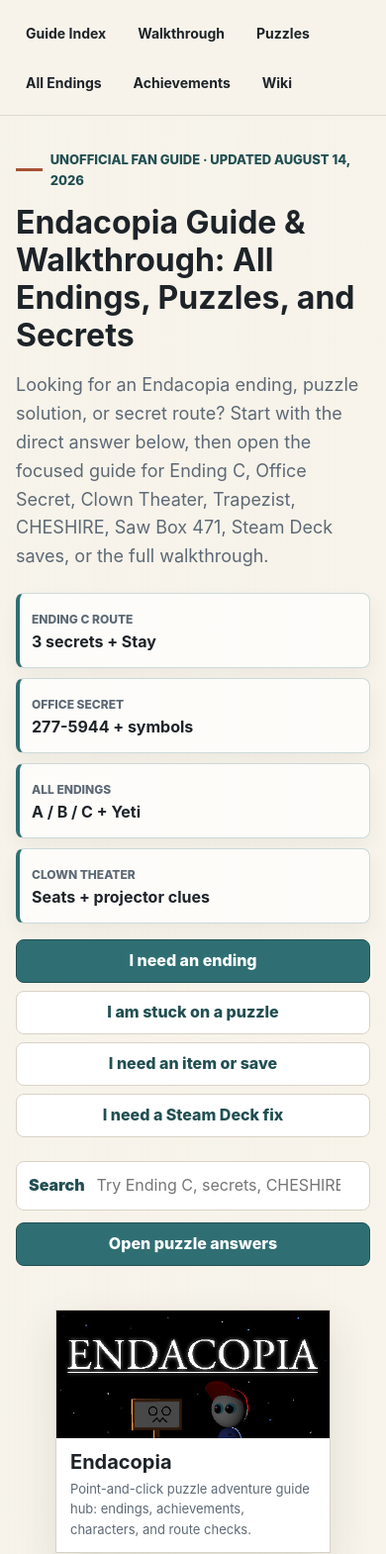
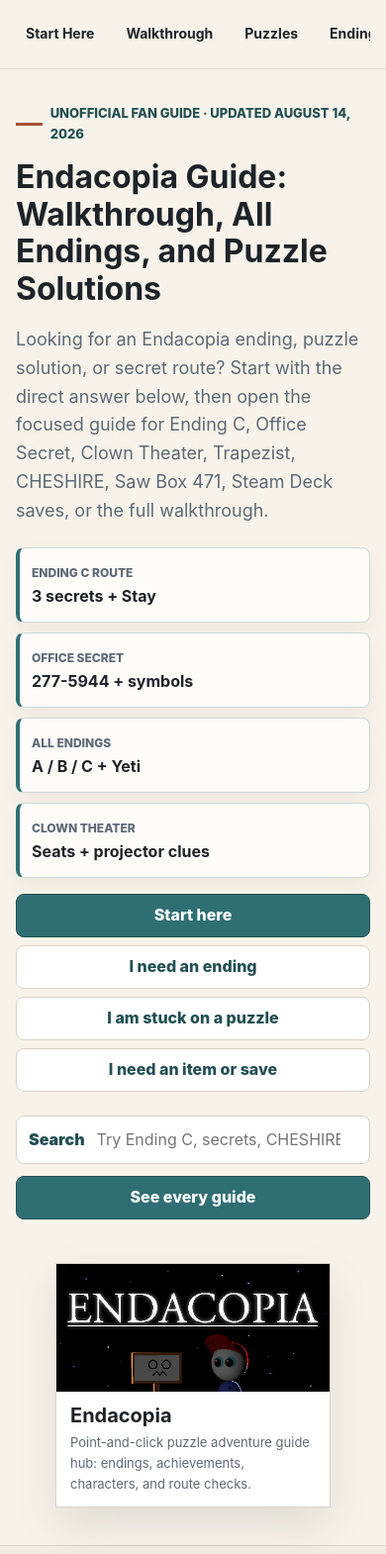
Before and after one commit to XiYang0131/endacopia-guide, a website: page work/endacopia-guide-hub/index.html in a window 390 px wide. Shown: the part 47-1617 px from the top of the page at 99% size. Drawn offline with Linux system fonts and the light colour scheme.

Commit message:
Clarify homepage intent and navigation

```diff
--- a/work/endacopia-guide-hub/assets/styles.css
+++ b/work/endacopia-guide-hub/assets/styles.css
@@ -1344,6 +1344,16 @@
 
   .nav-links {
     margin-left: 0;
+    width: 100%;
+    flex-wrap: nowrap;
+    overflow-x: auto;
+    padding-bottom: 4px;
+    scrollbar-width: thin;
+  }
+
+  .nav-links a {
+    flex: 0 0 auto;
+    white-space: nowrap;
   }
 
   .toolbar {
--- a/work/endacopia-guide-hub/index.html
+++ b/work/endacopia-guide-hub/index.html
@@ -3,23 +3,23 @@
   <head>
     <meta charset="utf-8">
     <meta name="viewport" content="width=device-width, initial-scale=1">
-    <title>Endacopia Guide &amp; Walkthrough: All Endings, Puzzles &amp; Secrets</title>
-    <meta name="description" content="Find direct Endacopia answers for all endings, Ending C, puzzle solutions, secrets, walkthrough steps, achievements, save files, and Steam Deck fixes in the full Steam game.">
+    <title>Endacopia Guide: Walkthrough, All Endings &amp; Puzzle Solutions</title>
+    <meta name="description" content="Endacopia guide for the full Steam game: walkthrough chapters, all endings, Ending C, puzzle answers, secrets, achievements, save files, and Steam Deck fixes. Start with a direct answer.">
     <link rel="canonical" href="https://www.endacopiaguide.com/">
     <meta property="og:type" content="website">
     <meta property="og:site_name" content="Endacopia Guide Hub">
-    <meta property="og:title" content="Endacopia Guide &amp; Walkthrough: All Endings, Puzzles &amp; Secrets">
-    <meta property="og:description" content="Find direct Endacopia answers for all endings, Ending C, puzzle solutions, secrets, walkthrough steps, achievements, save files, and Steam Deck fixes in the full Steam game.">
+    <meta property="og:title" content="Endacopia Guide: Walkthrough, All Endings &amp; Puzzle Solutions">
+    <meta property="og:description" content="Endacopia guide for the full Steam game: walkthrough chapters, all endings, Ending C, puzzle answers, secrets, achievements, save files, and Steam Deck fixes. Start with a direct answer.">
     <meta property="og:url" content="https://www.endacopiaguide.com/">
     <meta property="og:image" content="https://www.endacopiaguide.com/assets/og/endacopia-guide-og.jpg">
     <meta property="og:image:width" content="1200">
     <meta property="og:image:height" content="630">
     <meta name="twitter:card" content="summary_large_image">
-    <meta name="twitter:title" content="Endacopia Guide &amp; Walkthrough: All Endings, Puzzles &amp; Secrets">
-    <meta name="twitter:description" content="Find direct Endacopia answers for all endings, Ending C, puzzle solutions, secrets, walkthrough steps, achievements, save files, and Steam Deck fixes in the full Steam game.">
+    <meta name="twitter:title" content="Endacopia Guide: Walkthrough, All Endings &amp; Puzzle Solutions">
+    <meta name="twitter:description" content="Endacopia guide for the full Steam game: walkthrough chapters, all endings, Ending C, puzzle answers, secrets, achievements, save files, and Steam Deck fixes. Start with a direct answer.">
     <meta name="twitter:image" content="https://www.endacopiaguide.com/assets/og/endacopia-guide-og.jpg">
     <link rel="preload" as="image" href="/assets/endacopia-header-20260730.jpg">
-    <link rel="stylesheet" href="/assets/styles.css?v=20260810-intent-optimization">
+    <link rel="stylesheet" href="/assets/styles.css?v=20260814-nav-clarity">
     <script type="application/ld+json">
       {
         "@context": "https://schema.org",
@@ -51,7 +51,7 @@
             "@type": "WebPage",
             "@id": "https://www.endacopiaguide.com/#webpage",
             "url": "https://www.endacopiaguide.com/",
-            "name": "Endacopia Guide & Walkthrough: All Endings, Puzzles & Secrets",
+            "name": "Endacopia Guide: Walkthrough, All Endings & Puzzle Solutions",
             "isPartOf": {
               "@id": "https://www.endacopiaguide.com/#website"
             },
@@ -82,9 +82,10 @@
           <span>Endacopia Guide Hub</span>
         </a>
         <div class="nav-links">
-          <a href="/endacopia-guides/">Guide Index</a>
-          <a href="/endacopia-walkthrough/">Walkthrough</a><a href="/endacopia-puzzle-solutions/">Puzzles</a>
-          <a href="/endacopia-all-endings/">All Endings</a>
+          <a href="/endacopia-beginner-guide/">Start Here</a>
+          <a href="/endacopia-walkthrough/">Walkthrough</a>
+          <a href="/endacopia-puzzle-solutions/">Puzzles</a>
+          <a href="/endacopia-all-endings/">Endings</a>
           <a href="/endacopia-achievements-guide/">Achievements</a>
           <a href="/endacopia-wiki/">Wiki</a>
         </div>
@@ -95,7 +96,7 @@
       <div class="container hero-grid">
         <div>
           <span class="eyebrow">Unofficial fan guide · Updated August 14, 2026</span>
-          <h1>Endacopia Guide &amp; Walkthrough: All Endings, Puzzles, and Secrets</h1>
+          <h1>Endacopia Guide: Walkthrough, All Endings, and Puzzle Solutions</h1>
           <p class="lede">Looking for an Endacopia ending, puzzle solution, or secret route? Start with the direct answer below, then open the focused guide for Ending C, Office Secret, Clown Theater, Trapezist, CHESHIRE, Saw Box 471, Steam Deck saves, or the full walkthrough.</p>
           <!-- COMPLETE_SITE_HERO_ANSWERS_START -->
           <div class="hero-answer-grid" aria-label="Fast Endacopia answers">
@@ -106,17 +107,17 @@
           </div>
           <!-- COMPLETE_SITE_HERO_ANSWERS_END -->
           <div class="hero-action-row" aria-label="Choose a starting point">
-            <a class="button" data-next-guide-link href="/endacopia-all-endings/">I need an ending</a>
+            <a class="button" data-next-guide-link href="/endacopia-beginner-guide/">Start here</a>
+            <a class="button button-secondary" data-next-guide-link href="/endacopia-all-endings/">I need an ending</a>
             <a class="button button-secondary" data-next-guide-link href="/endacopia-puzzle-solutions/">I am stuck on a puzzle</a>
             <a class="button button-secondary" data-next-guide-link href="/endacopia-items-guide/">I need an item or save</a>
-            <a class="button button-secondary" data-next-guide-link href="/endacopia-steam-deck/">I need a Steam Deck fix</a>
           </div>
           <div class="toolbar">
             <label class="search-wrap">
               <span>Search</span>
               <input data-guide-search type="search" placeholder="Try Ending C, secrets, CHESHIRE...">
             </label>
-            <a class="button" href="/endacopia-puzzle-solutions/">Open puzzle answers</a>
+            <a class="button" href="/endacopia-guides/">See every guide</a>
           </div>
           <p class="search-empty" data-search-empty hidden><strong>No exact match yet.</strong> Try a shorter term such as <code>ending</code>, <code>fish</code>, <code>save</code>, or <code>password</code>.</p>
         </div>
```
